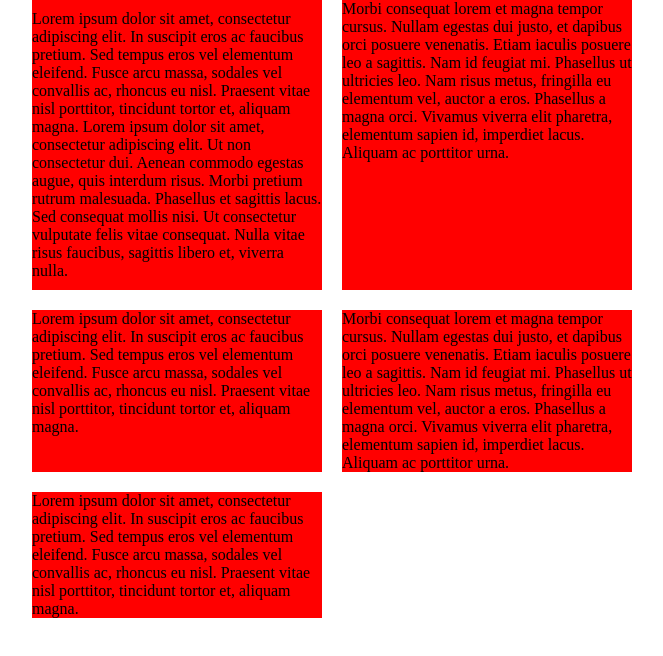
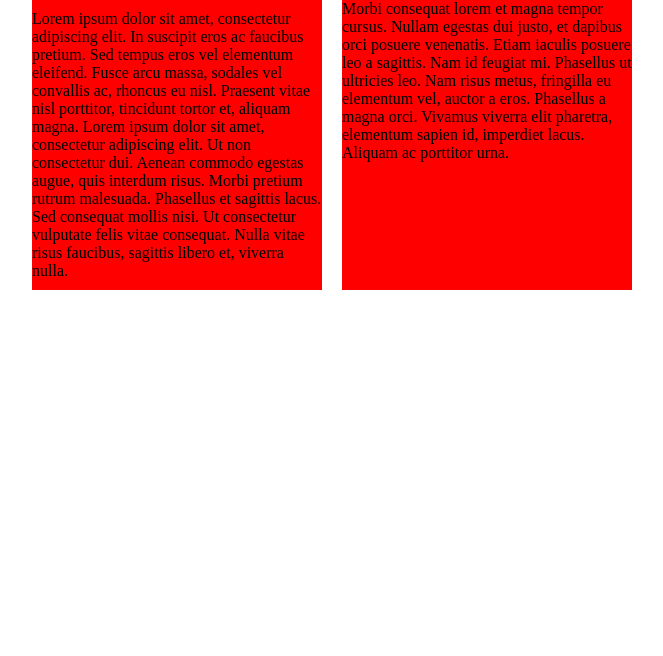
Before and after one commit to agenceepsilon/jquery-equalizr, a website: page index.html in a window 1280 px wide. Shown: the whole page, without its empty margins (308-971 px from the left). Drawn offline with nearby package versions, Linux system fonts and the light colour scheme.

Commit message:
readme.md update

```diff
--- a/index.html
+++ b/index.html
@@ -57,32 +57,6 @@
             </div>
         </div>
     </div>
-    <div class="row clearfix">
-        <div class="col">
-            <div class="module">
-                Lorem ipsum dolor sit amet, consectetur adipiscing elit. In suscipit eros ac faucibus pretium. Sed
-                tempus eros vel elementum eleifend. Fusce arcu massa, sodales vel convallis ac, rhoncus eu nisl.
-                Praesent vitae nisl porttitor, tincidunt tortor et, aliquam magna.
-            </div>
-        </div>
-        <div class="col">
-            <div class="module">
-                Morbi consequat lorem et magna tempor cursus. Nullam egestas dui justo, et dapibus orci posuere
-                venenatis. Etiam iaculis posuere leo a sagittis. Nam id feugiat mi. Phasellus ut ultricies leo. Nam
-                risus metus, fringilla eu elementum vel, auctor a eros. Phasellus a magna orci. Vivamus viverra elit
-                pharetra, elementum sapien id, imperdiet lacus. Aliquam ac porttitor urna.
-            </div>
-        </div>
-    </div>
-    <div class="row clearfix">
-        <div class="col">
-            <div class="module">
-                Lorem ipsum dolor sit amet, consectetur adipiscing elit. In suscipit eros ac faucibus pretium. Sed
-                tempus eros vel elementum eleifend. Fusce arcu massa, sodales vel convallis ac, rhoncus eu nisl.
-                Praesent vitae nisl porttitor, tincidunt tortor et, aliquam magna.
-            </div>
-        </div>
-    </div>
 </div>
 <script src="bower_components/jquery/dist/jquery.js"></script>
 <script src="jquery.equalizr.js"></script>
```
Also changed, not shown: README.md.
